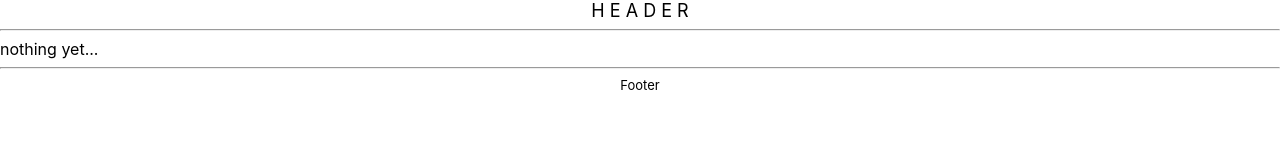
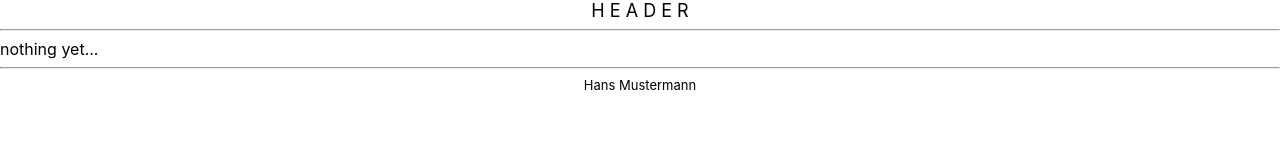
Before and after one commit to Javacream/org.javacream.training.react, a React (Create React App) app in the folder training/: page / in a window 1280 px wide. Shown: the top 167 px of the page. Built offline with nearby package versions, Linux system fonts and the light colour scheme.

Commit message:
introduce ApplicationContext

```diff
--- /dev/null
+++ b/training/src/ApplicationContext.tsx
@@ -0,0 +1,7 @@
+import {testHeaderText, prototypePerson, testContentText} from './test/testData'
+import { PeopleModel } from './people/model/People'
+
+export let peopleModel = new PeopleModel()
+export let userProfile = prototypePerson
+export const headerText = testHeaderText
+export const defaultContent = testContentText
--- a/training/src/component/Content.tsx
+++ b/training/src/component/Content.tsx
@@ -1,6 +1,6 @@
 import React from 'react';
 import './Content.css'
-import {contentText} from '../test/testData'
+import {defaultContent as contentText} from '../ApplicationContext'
 
 const Content = () => {
     return (
--- a/training/src/component/Footer.tsx
+++ b/training/src/component/Footer.tsx
@@ -1,10 +1,10 @@
 import React from 'react';
 import './Footer.css'
-import {footerText} from '../test/testData'
+import {userProfile} from '../ApplicationContext'
 
 const Footer = () => {
     return (
-        <div className="footer">{footerText}</div>
+        <div className="footer">{userProfile.firstname} {userProfile.lastname}</div>
     )
 }
 
--- a/training/src/component/Header.tsx
+++ b/training/src/component/Header.tsx
@@ -1,6 +1,6 @@
 import React from 'react';
 import './Header.css';
-import {headerText} from '../test/testData'
+import {headerText} from '../ApplicationContext'
 
 const Header = () => {
     return (
--- a/training/src/test/testData.tsx
+++ b/training/src/test/testData.tsx
@@ -1,3 +1,5 @@
-export const headerText = "H E A D E R"
-export const footerText = "Footer"
-export const contentText = "nothing yet..."
+import { PersonClass } from "../people/model/People"
+
+export const testHeaderText = "H E A D E R"
+export const testContentText = "nothing yet..."
+export const prototypePerson = new PersonClass(815, "Mustermann", "Hans", 'm', 177)
```
Also changed, not shown: 1 other file (tests, documents, lock files or other folders).
